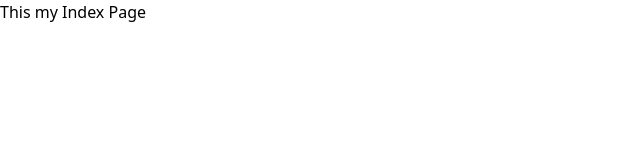
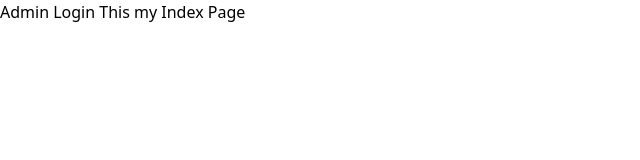
Before and after one commit to psm11112/cityGroupNuxt, a Nuxt app: page / in a window 1280 px wide. Shown: the top 160 px of the page, without its empty margins (0-640 px from the left). Built offline with nearby package versions, Linux system fonts and the light colour scheme.

Commit message:
- add admin link

```diff
--- a/pages/index.vue
+++ b/pages/index.vue
@@ -1,3 +1,8 @@
 <template>
+
+  <nuxt-link to="https://admin.nearmeglocal.com/login">
+    Admin Login
+  </nuxt-link>
+
   This my Index Page
 </template>
```
